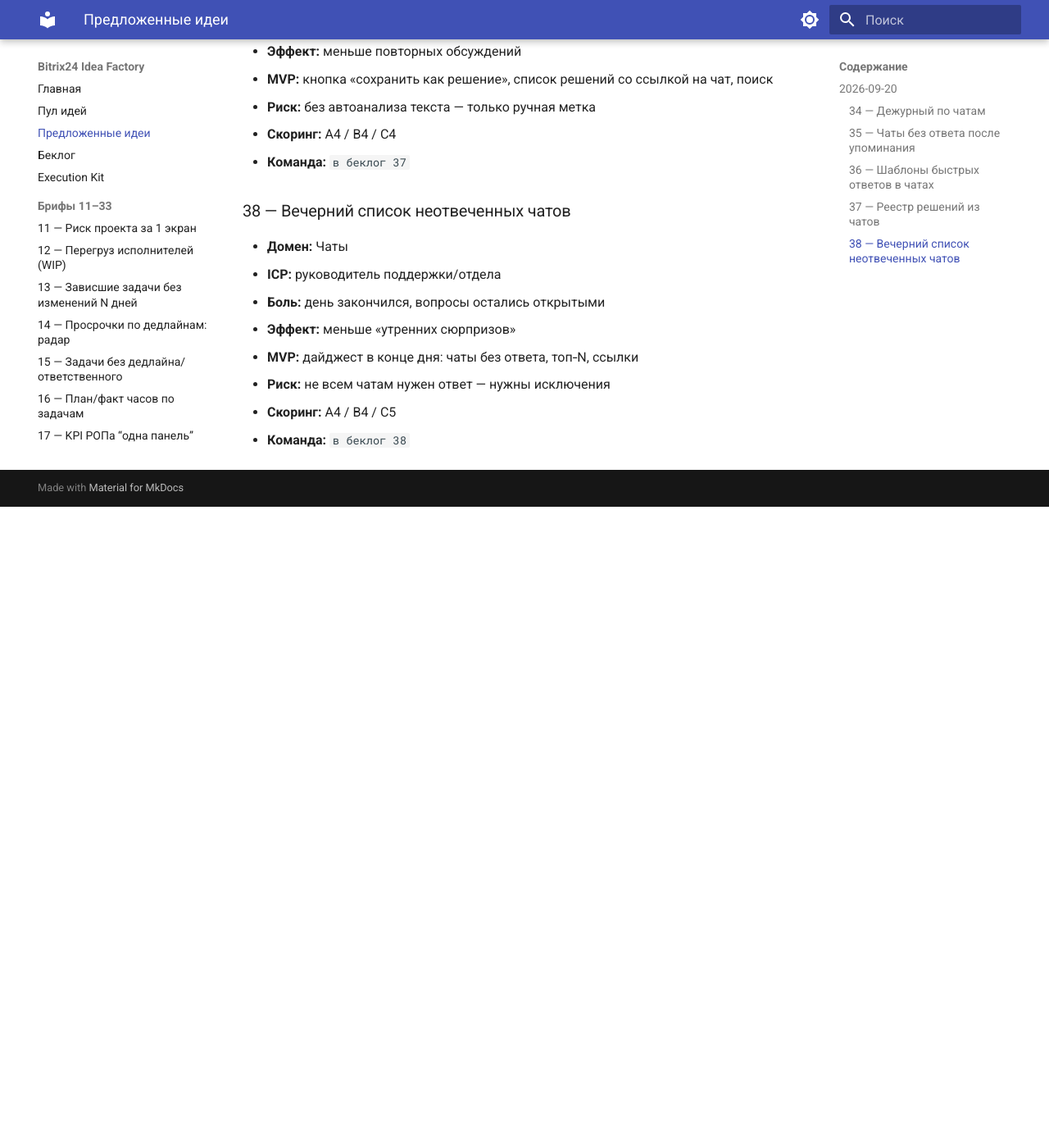
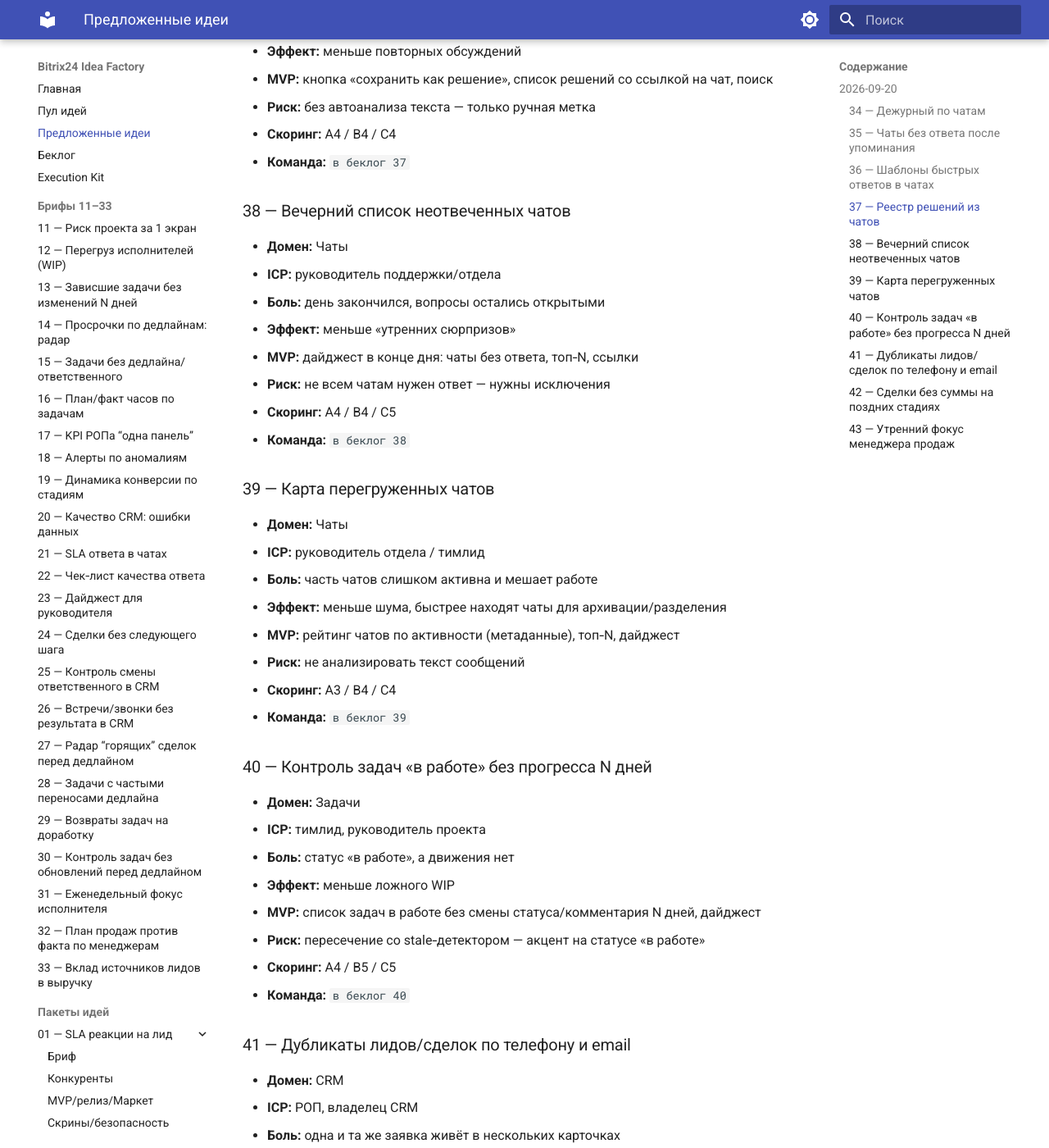
Before and after one commit to grinkevich-dima/b24-idea-factory, an MkDocs documentation site: the page built from docs/idea-briefs/PROPOSED.md, in a window 1280 px wide and 1400 px high, scrolled down 1476 px. Shown: the whole window at 82% size. Built offline with MkDocs 1.6.1 and Material for MkDocs 9.7.7, drawn with Linux system fonts in a browser that asks for light colours; before the commit the page ends 2094 px from its top, so only the background shows below that; some of the changed text lies outside the part shown.

Commit message:
Log proposed ideas 39-43 with continuous numbering
Co-authored-by: grinkevich-dima <grinkevich-dima@users.noreply.github.com>

```diff
--- a/docs/idea-briefs/PROPOSED.md
+++ b/docs/idea-briefs/PROPOSED.md
@@ -56,3 +56,53 @@
 - **Риск:** не всем чатам нужен ответ — нужны исключения
 - **Скоринг:** A4 / B4 / C5
 - **Команда:** `в беклог 38`
+
+### 39 — Карта перегруженных чатов
+- **Домен:** Чаты
+- **ICP:** руководитель отдела / тимлид
+- **Боль:** часть чатов слишком активна и мешает работе
+- **Эффект:** меньше шума, быстрее находят чаты для архивации/разделения
+- **MVP:** рейтинг чатов по активности (метаданные), топ‑N, дайджест
+- **Риск:** не анализировать текст сообщений
+- **Скоринг:** A3 / B4 / C4
+- **Команда:** `в беклог 39`
+
+### 40 — Контроль задач «в работе» без прогресса N дней
+- **Домен:** Задачи
+- **ICP:** тимлид, руководитель проекта
+- **Боль:** статус «в работе», а движения нет
+- **Эффект:** меньше ложного WIP
+- **MVP:** список задач в работе без смены статуса/комментария N дней, дайджест
+- **Риск:** пересечение со stale‑детектором — акцент на статусе «в работе»
+- **Скоринг:** A4 / B5 / C5
+- **Команда:** `в беклог 40`
+
+### 41 — Дубликаты лидов/сделок по телефону и email
+- **Домен:** CRM
+- **ICP:** РОП, владелец CRM
+- **Боль:** одна и та же заявка живёт в нескольких карточках
+- **Эффект:** меньше двойной работы и кривой аналитики
+- **MVP:** отчёт возможных дублей, ссылки на карточки, ручное объединение вне scope
+- **Риск:** ложные срабатывания при общих email
+- **Скоринг:** A5 / B4 / C4
+- **Команда:** `в беклог 41`
+
+### 42 — Сделки без суммы на поздних стадиях
+- **Домен:** CRM / Аналитика
+- **ICP:** РОП, коммерческий директор
+- **Боль:** прогноз ломается из‑за пустых сумм
+- **Эффект:** выше качество pipeline
+- **MVP:** список сделок без суммы после заданной стадии, алерт ответственному
+- **Риск:** разные воронки — настройка стадий
+- **Скоринг:** A4 / B5 / C5
+- **Команда:** `в беклог 42`
+
+### 43 — Утренний фокус менеджера продаж
+- **Домен:** CRM / Чаты
+- **ICP:** менеджер продаж, РОП
+- **Боль:** утром непонятно, с чего начать день
+- **Эффект:** быстрее первый контакт по горячим сделкам
+- **MVP:** дайджест: просроченные дела, сделки без шага, ближайшие дедлайны, топ‑5
+- **Риск:** шум — жёсткий лимит топ‑N
+- **Скоринг:** A4 / B4 / C4
+- **Команда:** `в беклог 43`
```
Also changed, not shown: other parts of docs/idea-briefs/PROPOSED.md (+1 -1 lines).
